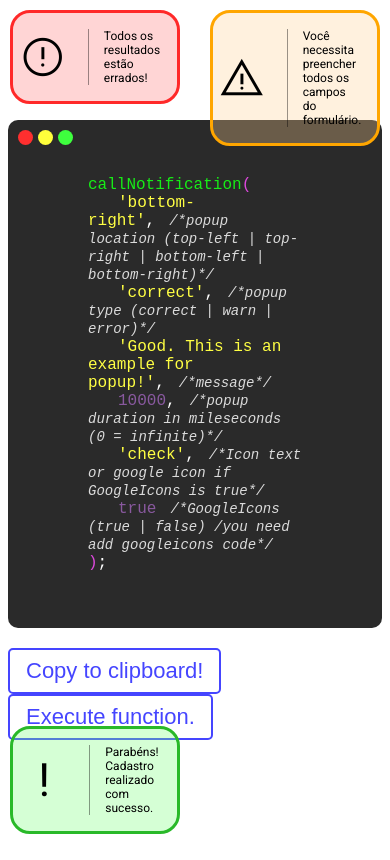
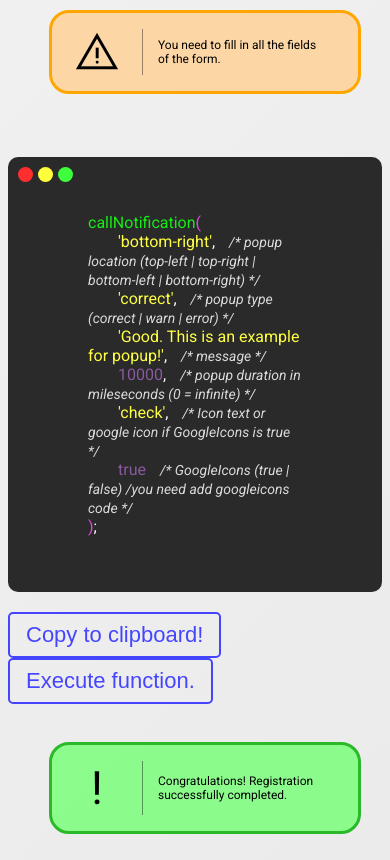
Before and after one commit to Dnowdd/YouNotify, a plain HTML site: page index.html in a window 390 px wide. Drawn offline with nearby package versions, Linux system fonts and the light colour scheme.

Commit message:
Adding new files

```diff
--- a/index.html
+++ b/index.html
@@ -4,31 +4,15 @@
     <meta charset="UTF-8">
     <meta http-equiv="X-UA-Compatible" content="IE=edge">
     <meta name="viewport" content="width=device-width, initial-scale=1.0">
-    <title>Status Popup</title>
+    <title>YouNotify | Status Popup</title>
+    <link rel="shortcut icon" href="resources/logo.png" type="image/x-icon">
     <link rel="stylesheet" href="style.css">
     <script src="script.js"></script>
+    <script src="page.js"></script>
     <link rel="stylesheet" href="https://fonts.googleapis.com/css2?family=Material+Symbols+Outlined:opsz,wght,FILL,GRAD@20..48,100..700,0..1,-50..200" />
-    <link rel="stylesheet" href="example.css">
+    <link rel="stylesheet" href="page.css">
 </head>
 <body>
-    <!-- <div class="status status-error">
-        <div class="icon">!</div>
-        <div class="separate"></div>
-        <div class="message">Lorem ipsum dolor sit amet consectetur adipisicing elit. Dolores tempora nemo consequuntur commodi. Excepturi, eius fugit! Id fugit debitis, dolorum aspernatur magnam, labore repudiandae ipsam repellat necessitatibus et voluptas iure.</div>
-        <div class="close">X</div>
-    </div>
-    <div class="status status-warn">
-        <div class="icon">!</div>
-        <div class="separate"></div>
-        <div class="message">Lorem ipsum dolor sit amet consectetur adipisicing elit. Dolores tempora nemo consequuntur commodi. Excepturi, eius fugit! Id fugit debitis, dolorum aspernatur magnam, labore repudiandae ipsam repellat necessitatibus et voluptas iure.</div>
-        <div class="close">X</div>
-    </div>
-    <div class="status status-correct">
-        <div class="icon">!</div>
-        <div class="separate"></div>
-        <div class="message">Lorem ipsum dolor sit amet consectetur adipisicing elit. Dolores tempora nemo consequuntur commodi. Excepturi, eius fugit! Id fugit debitis, dolorum aspernatur magnam, labore repudiandae ipsam repellat necessitatibus et voluptas iure.</div>
-        <div class="close">X</div>
-    </div> -->
     <div class="example">
         <div class="elipsis">
             <div></div>
@@ -36,17 +20,46 @@
             <div></div>
         </div>
         <p><span class="callFunction">callNotification</span><span class="functionEscope">(</span><br>
-            <span class="string line">'bottom-right'</span><span class="functionBr">,</span><span class="comment">/*popup location (top-left | top-right | bottom-left | bottom-right)*/</span><br>
-            <span class="string line">'correct'</span><span class="functionBr">,</span><span class="comment">/*popup type (correct | warn | error)*/</span><br>
-            <span class="string line">'Good. This is an example for popup!'</span><span class="functionBr">,</span><span class="comment">/*message*/</span><br>
-            <span class="bol line">10000</span><span class="functionBr">,</span><span class="comment">/*popup duration in mileseconds (0 = infinite)*/</span><br>
-            <span class="string line">'check'</span><span class="functionBr">,</span><span class="comment">/*Icon text or google icon if GoogleIcons is true*/</span><br>
-            <span class="bol line">true</span><span class="comment">/*GoogleIcons (true | false) /you need add googleicons code*/</span><br>
+            <span class="string line">'bottom-right'</span><span class="functionBr">,</span><span class="comment">/* popup location (top-left | top-right | bottom-left | bottom-right) */</span><br>
+            <span class="string line">'correct'</span><span class="functionBr">,</span><span class="comment">/* popup type (correct | warn | error) */</span><br>
+            <span class="string line">'Good. This is an example for popup!'</span><span class="functionBr">,</span><span class="comment">/* message */</span><br>
+            <span class="bol line">10000</span><span class="functionBr">,</span><span class="comment">/* popup duration in mileseconds (0 = infinite) */</span><br>
+            <span class="string line">'check'</span><span class="functionBr">,</span><span class="comment">/* Icon text or google icon if GoogleIcons is true */</span><br>
+            <span class="bol line">true</span><span class="comment">/* GoogleIcons (true | false) /you need add googleicons code */</span><br>
         <span class="functionEscope">)</span><span class="functionBr">;</span></p>
     </div>
     <div class="button">
-        <button type="button">Copy to clipboard!</button>
+        <button type="button" onclick="copyText()">Copy to clipboard!</button>
         <button type="button" onclick="callNotification('bottom-right', 'correct', 'Good. This is an example for popup!', 10000, 'check', true)">Execute function.</button>
     </div>
 </body>
+
+<script>
+    window.onload = () => {
+    /* callNotification(
+        'top-left',
+        'error',
+        'All the results are wrong!',
+        0,
+        'error',
+        true
+    ); */
+    callNotification(
+        'top-right',
+        'warn',
+        'You need to fill in all the fields of the form.',
+        0,
+        'warning',
+        true
+    );
+    callNotification(
+        'bottom-left',
+        'correct',
+        'Congratulations! Registration successfully completed.',
+        0,
+        '!',
+        false
+    );
+}
+</script>
 </html>
--- a/example.css
+++ b/page.css
@@ -1,3 +1,4 @@
+@import url('https://fonts.googleapis.com/css2?family=Roboto:ital,wght@0,100;0,300;0,400;0,500;0,700;0,900;1,100;1,300;1,400;1,500;1,700;1,900&display=swap');
 body{
     display: flex;
     flex-direction: column;
@@ -6,7 +7,12 @@ body{
     justify-content: center;
     align-items: center;
 
-    font-family: 'Courier New', Courier, monospace;
+    font-family: 'Roboto', sans-serif;
+    background: rgb(235,235,235);
+    background: -moz-linear-gradient(315deg, rgba(235,235,235,1) 0%, rgba(240,240,240,1) 100%);
+    background: -webkit-linear-gradient(315deg, rgba(235,235,235,1) 0%, rgba(240,240,240,1) 100%);
+    background: linear-gradient(315deg, rgba(235,235,235,1) 0%, rgba(240,240,240,1) 100%);
+    filter: progid:DXImageTransform.Microsoft.gradient(startColorstr="#ebebeb",endColorstr="#f0f0f0",GradientType=1);
 }
 .example{
     background-color: rgb(42, 42, 42);
--- /dev/null
+++ b/page.js
@@ -0,0 +1,8 @@
+function copyText() {
+    var inputElement = document.createElement('input');
+    inputElement.value = 'callNotification("bottom-right", "correct", "Good. This is an example for popup!", 10000, "check", true)';
+    document.body.appendChild(inputElement);
+    inputElement.select();
+    document.execCommand('copy');
+    document.body.removeChild(inputElement);
+}
--- a/script.js
+++ b/script.js
@@ -43,7 +43,6 @@ function callNotification(location, type, message, duration, icon, google){
         closeNotification(timestamp,duration)
     }
 }
-
 function closeNotification(timestamp,time){
     setTimeout(function(){
         var statusDiv = document.getElementById('statusDiv-'+timestamp);
@@ -53,34 +52,3 @@ function closeNotification(timestamp,time){
         }, 300 /* same time in css - line 132 */);
     }, time);
 }
-
-window.onload = () => {
-    callNotification(
-        'top-left',
-        'error',
-        'Todos os resultados estão errados!',
-        0,
-        'error',
-        true
-    );
-    callNotification(
-        'top-right',
-        'warn',
-        'Você necessita preencher todos os campos do formulário.',
-        0,
-        'warning',
-        true
-    );
-    callNotification(
-        'bottom-left',
-        'correct',
-        'Parabéns! Cadastro realizado com sucesso.',
-        0,
-        '!',
-        false
-    );
-}
-
-/*
-callNotification('bottom-right', 'correct', 'Teste de mensagem correta', 'check', true)
- */
--- a/style.css
+++ b/style.css
@@ -2,12 +2,15 @@
 :root{
     --warn-principal: rgb(255, 166, 0);
     --warn-secondary: rgb(255, 208, 147, 0.3);
+    --warn-secondary-opacity1: rgb(255, 208, 147, 0.8);
 
     --error-principal: rgb(255, 41, 41);
     --error-secondary: rgb(255, 115, 115, 0.3);
+    --error-secondary-opacity1: rgb(255, 115, 115, 0.8);
 
     --correct-principal: rgb(41, 185, 41);
     --correct-secondary: rgb(116, 255, 116, 0.3);
+    --correct-secondary-opacity1: rgb(116, 255, 116, 0.8);
 }
 .status{
     font-family: 'Roboto', sans-serif;
@@ -146,3 +149,23 @@
     transform: translateX(10000px);
     overflow: hidden;
 }
+
+@media screen and (max-width: 575px) {
+    .status{
+        box-sizing: border-box !important;
+        min-width: 80vw !important;
+        left: calc(50% - calc(80vw / 2));
+    }
+    .status-warn{
+        --secondary-color: var(--warn-secondary-opacity1);
+        background-color: var(--secondary-color);
+    }
+    .status-error{
+        --secondary-color: var(--error-secondary-opacity1);
+        background-color: var(--secondary-color);
+    }
+    .status-correct{
+        --secondary-color: var(--correct-secondary-opacity1);
+        background-color: var(--secondary-color);
+    }
+}
```
Also changed, not shown: resources/logo.png (added), resources/mockup-smartphone.png (added), resources/notifications-w-googleicons.png (added).
